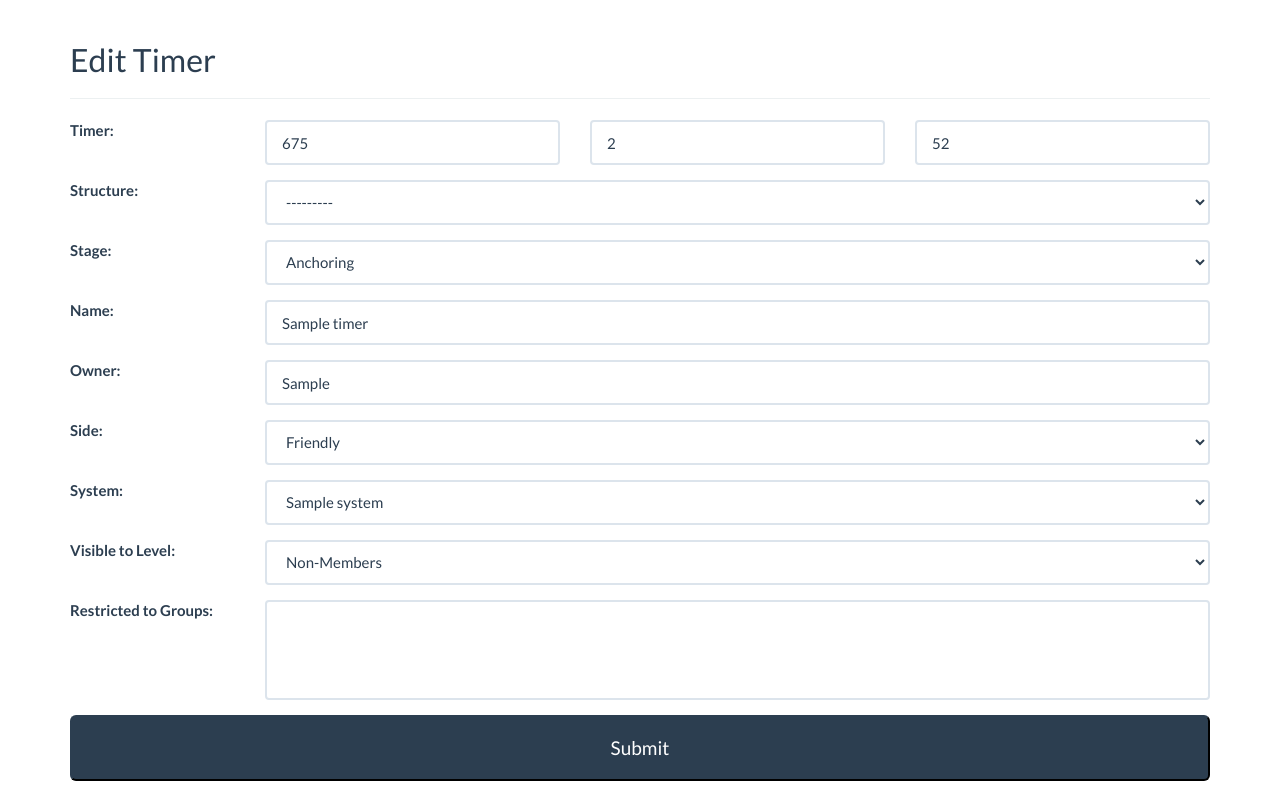
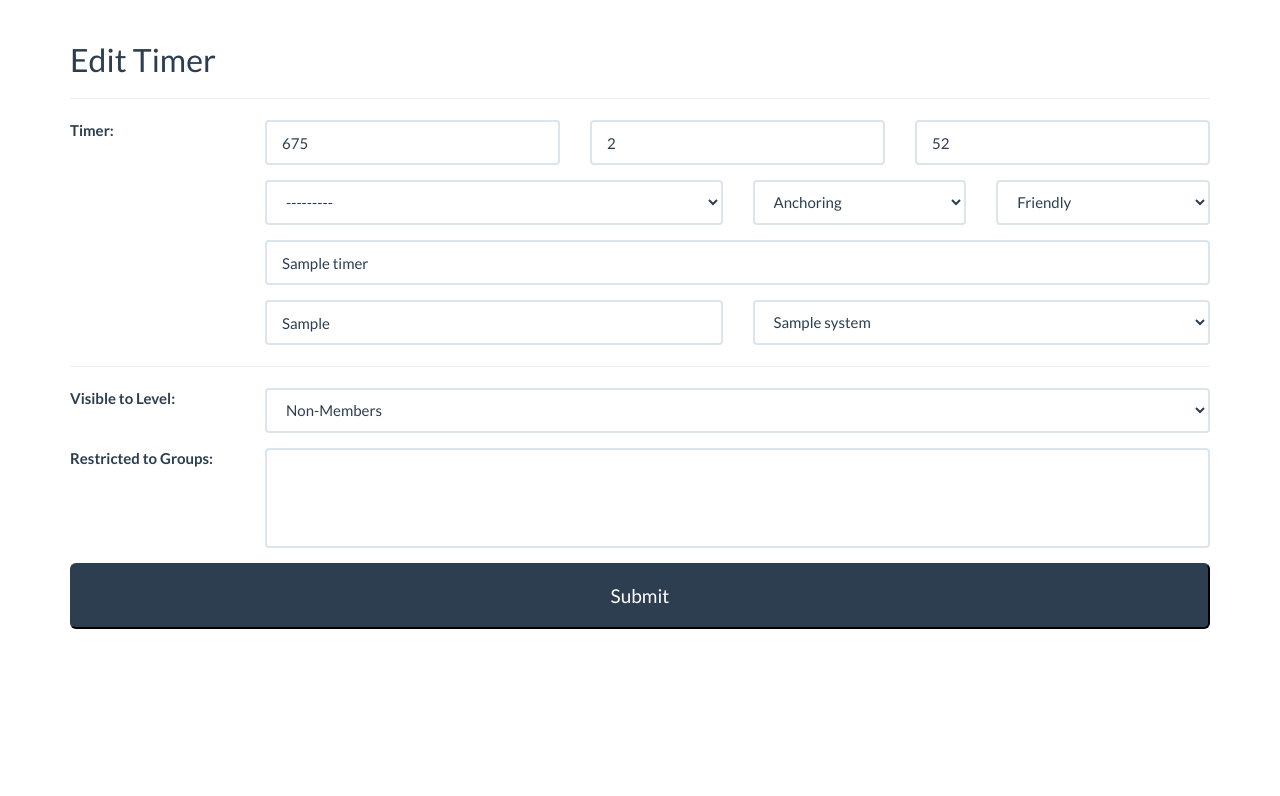
Before and after one commit to skyride/avrse-auth, a Django app: page /timerboard/edit/1 in a window 1280 px wide. Shown: the part 60-856 px from the top of the page. After the commit the page ends 689 px from the top, so only its background shows below. Run offline with Django 3.2, Linux system fonts and the light colour scheme; a user stored in the database is signed in; tables that the repository leaves empty hold one stand-in row (values such as "Sample post"); lists and menus that the app fills with data are empty; parts of the project's set-up code (start-up, migrations or seed data) failed here and were passed over; some libraries are stand-ins or nearby versions.

Commit message:
Improved timerboard form

```diff
--- a/timerboard/templates/timerboard/edit.html
+++ b/timerboard/templates/timerboard/edit.html
@@ -29,46 +29,44 @@
     </div>
 
     <div class="form-group">
-      <label class="col-lg-2">Structure:</label>
+      <label class="col-lg-2"></label>
       <div class="col-lg-10">
+        <div class="row">
+          <div class="col-lg-6">
             {% render_field form.structure class+="form-control" %}
+          </div>
+          <div class="col-lg-3">
+            {% render_field form.stage class+="form-control" %}
+          </div>
+          <div class="col-lg-3">
+            {% render_field form.side class+="form-control" %}
+          </div>
+        </div>
       </div>
     </div>
 
     <div class="form-group">
-      <label class="col-lg-2">Stage:</label>
+      <label class="col-lg-2"></label>
       <div class="col-lg-10">
-        {% render_field form.stage class+="form-control" %}
+        {% render_field form.name class+="form-control" placeholder="Structure Name" %}
       </div>
     </div>
 
     <div class="form-group">
-      <label class="col-lg-2">Name:</label>
+      <label class="col-lg-2"></label>
       <div class="col-lg-10">
-        {% render_field form.name class+="form-control" %}
+        <div class="row">
+          <div class="col-lg-6">
+            {% render_field form.owner class+="form-control" placeholder="Owner" %}
+          </div>
+          <div class="col-lg-6">
+            {% render_field form.system class+="form-control" %}
+          </div>
+        </div>
       </div>
     </div>
 
-    <div class="form-group">
-      <label class="col-lg-2">Owner:</label>
-      <div class="col-lg-10">
-        {% render_field form.owner class+="form-control" %}
-      </div>
-    </div>
-
-    <div class="form-group">
-      <label class="col-lg-2">Side:</label>
-      <div class="col-lg-10">
-        {% render_field form.side class+="form-control" %}
-      </div>
-    </div>
-
-    <div class="form-group">
-      <label class="col-lg-2">System:</label>
-      <div class="col-lg-10">
-        {% render_field form.system class+="form-control" %}
-      </div>
-    </div>
+    <hr />
 
     <div class="form-group">
       <label class="col-lg-2">Visible to Level:</label>
--- a/timerboard/views.py
+++ b/timerboard/views.py
@@ -10,6 +10,8 @@ from django.utils.timezone import now
 
 from timerboard.forms import TimerForm
 from timerboard.models import Timer
+
+from sde.models import Type, System
 
 
 @login_required
@@ -76,7 +78,13 @@ def edit(request, timer=None):
 
     if timer == None:
         method = "Add Timer"
-        form = TimerForm()
+        form = TimerForm(
+            initial={
+                'structure': Type.objects.get(name="Raitaru"),
+                'stage': 'AR',
+                'system': System.objects.get(name="Jita")
+            }
+        )
     else:
         method = "Edit Timer"
         timer = Timer.objects.get(id=timer)
```
Lines whose indentation alone changed are shown as unchanged.
